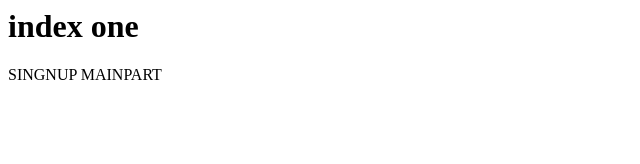
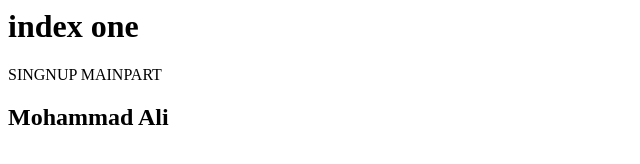
Before and after one commit to mahmadin/sample3, a plain HTML site: page index.html in a window 1280 px wide. Shown: the whole page, without its empty margins (0-640 px from the left). Drawn offline with Linux system fonts and the light colour scheme.

Commit message:
edited index two

```diff
--- a/index.html
+++ b/index.html
@@ -1,2 +1,3 @@
 <h1>index one</h1>
 SINGNUP MAINPART
+<h2>Mohammad Ali</h2>
```
